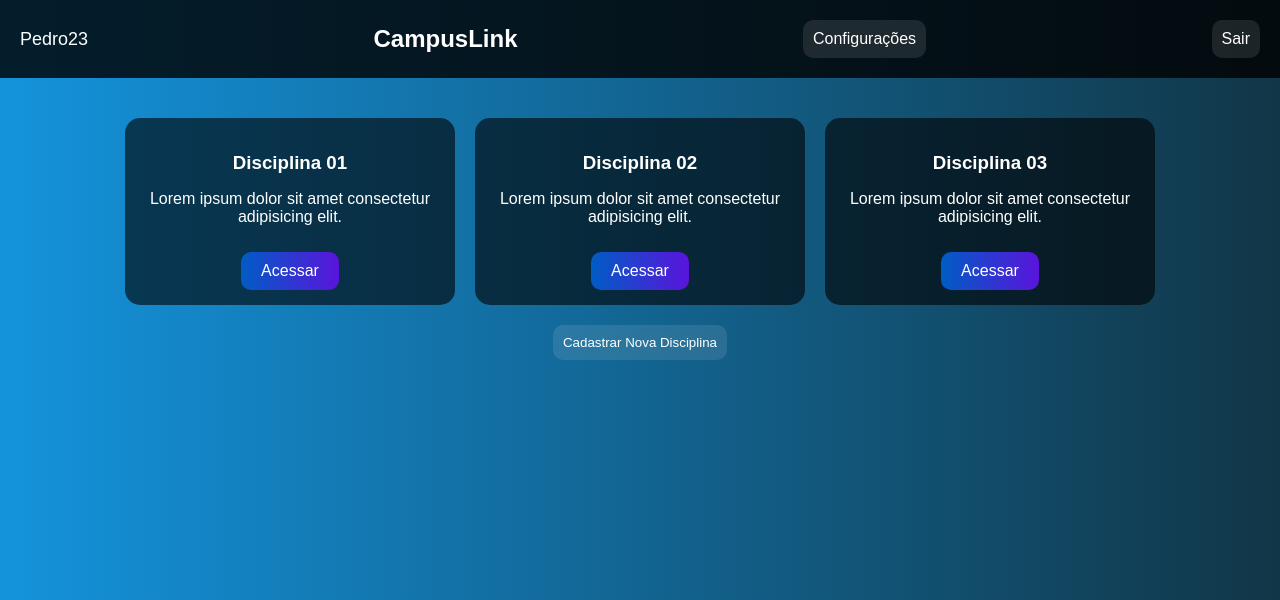
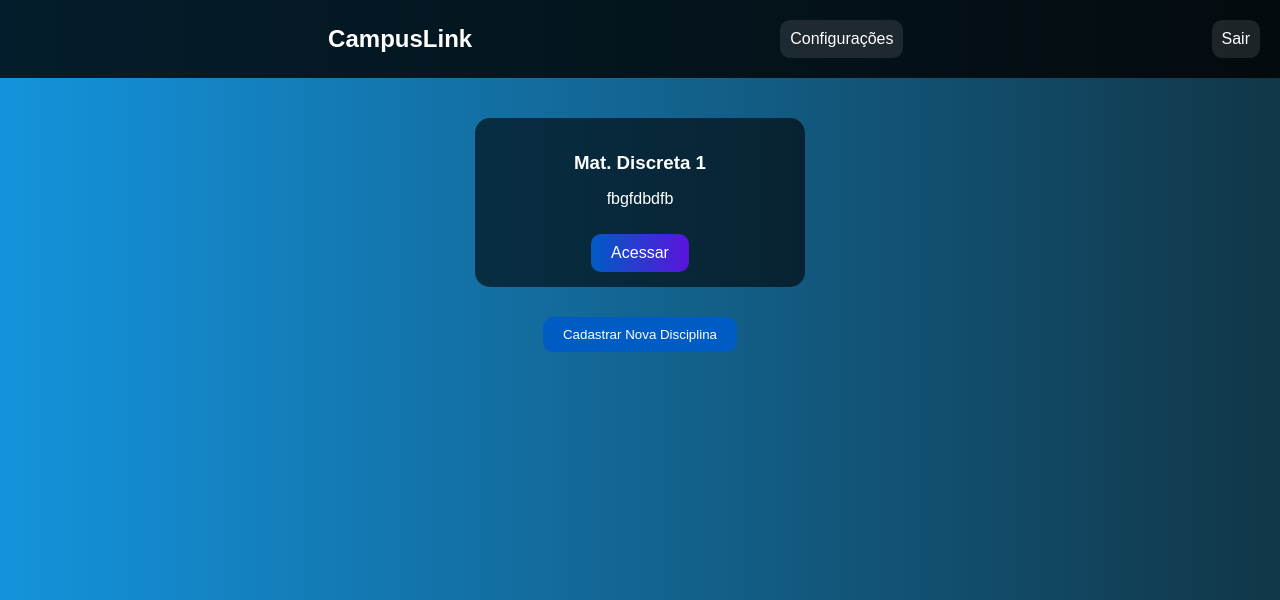
Before and after one commit to Pedrr01/projeto02-UFRPE, a Flask app: page /feed in a window 1280 px wide. Shown: the top 600 px of the page. Run offline with Flask 3, Linux system fonts and the light colour scheme; a user stored in the database is signed in; data comes from the database, SQL or seed files in the repository; both versions use the stored data as it was after the commit.

Commit message:
corrigindo erros

```diff
--- a/app.py
+++ b/app.py
@@ -7,6 +7,11 @@ app.secret_key = '1110'
 
 def get_db_connection():
     conn = sqlite3.connect(os.path.join('database', 'users.db'))
+    conn.row_factory = sqlite3.Row
+    return conn
+
+def get_disciplina_db_connection():
+    conn = sqlite3.connect(os.path.join('database', 'disciplinas.db'))
     conn.row_factory = sqlite3.Row
     return conn
 
@@ -25,7 +30,6 @@ def register():
         conn = get_db_connection()
         cursor = conn.cursor()
 
-        # Verificar se o e-mail já está cadastrado
         cursor.execute('SELECT * FROM users WHERE email = ?', (email,))
         user = cursor.fetchone()
 
@@ -60,26 +64,33 @@ def login():
     conn.close()
 
     if user:
-        session['user_id'] = user['id']  # Armazenar o ID do usuário na sessão
-        if email == 'adm@ufrpe.br':
-            return redirect(url_for('admin'))
+        session['user_id'] = user['id']
         return redirect(url_for('feed'))
     else:
         return render_template('index.html', error="Conta não cadastrada")
 
-@app.route('/feed')
+@app.route('/feed', methods=['GET', 'POST'])
 def feed():
     if 'user_id' not in session:
         return redirect(url_for('index'))
 
     user_id = session['user_id']
-    conn = get_db_connection()
+    conn = get_disciplina_db_connection()
     cursor = conn.cursor()
-    cursor.execute('SELECT * FROM users WHERE id = ?', (user_id,))
-    user = cursor.fetchone()
+
+    if request.method == 'POST':
+        nome = request.form.get('disciplina_name')
+        descricao = request.form.get('disciplina_desc')
+
+        if nome:
+            cursor.execute('INSERT INTO disciplinas (nome, descricao) VALUES (?, ?)', (nome, descricao))
+            conn.commit()
+
+    cursor.execute('SELECT * FROM disciplinas')
+    disciplinas = cursor.fetchall()
     conn.close()
 
-    return render_template('feed.html', user=user)
+    return render_template('feed.html', user=user_id, disciplinas=disciplinas)
 
 @app.route('/dashboard/<int:user_id>', methods=['GET', 'POST'])
 def dashboard(user_id):
@@ -129,7 +140,6 @@ def admin():
     conn = get_db_connection()
     cursor = conn.cursor()
 
-    # Verificar se o usuário logado é o administrador
     cursor.execute('SELECT * FROM users WHERE id = ?', (session['user_id'],))
     user = cursor.fetchone()
 
@@ -155,7 +165,7 @@ def admin_login():
     password = request.form['password']
 
     if email == 'adm@ufrpe.br' and password == 'adm':
-        session['user_id'] = 1  # ID do admin, ajuste conforme necessário
+        session['user_id'] = 1  # ID do admin
         return redirect(url_for('admin'))
     else:
         return redirect(url_for('index', error="Credenciais inválidas"))
--- a/templates/feed.html
+++ b/templates/feed.html
@@ -39,7 +39,7 @@
             cursor: pointer;
             color: white;
             transition: background-color 0.3s;
-            text-decoration: none; /* Remover sublinhado */
+            text-decoration: none;
         }
         .settings-btn:hover {
             background-color: rgba(255, 255, 255, 0.2);
@@ -91,22 +91,43 @@
             display: none;
             margin-top: 10px;
         }
-        .disciplina-input input {
+        .disciplina-input input,
+        .disciplina-input textarea {
             padding: 10px;
             width: 300px;
-            border-radius: 5px;
+            border-radius: 10px;
             border: 1px solid #ccc;
+            margin: 10px auto; /* Centraliza e espaça os inputs */
+            display: block; /* Faz com que os inputs fiquem em bloco */
+            transition: border-color 0.3s;
+        }
+        .disciplina-input input:focus,
+        .disciplina-input textarea:focus {
+            border-color: rgb(0, 92, 197);
+            outline: none;
         }
         .disciplina-input button {
             padding: 10px 20px;
             border: none;
             background-color: rgb(0, 92, 197);
             color: white;
-            border-radius: 5px;
+            border-radius: 10px;
             cursor: pointer;
-            margin-left: 10px;
+            margin-top: 10px;
         }
         .disciplina-input button:hover {
+            background-color: rgb(0, 80, 172);
+        }
+        .show-input-btn {
+            padding: 10px 20px;
+            border: none;
+            background-color: rgb(0, 92, 197);
+            color: white;
+            border-radius: 10px;
+            cursor: pointer;
+            margin-top: 10px;
+        }
+        .show-input-btn:hover {
             background-color: rgb(0, 80, 172);
         }
     </style>
@@ -116,28 +137,26 @@
         }
 
         function addDisciplina() {
-            // Obter o nome da nova disciplina
-            var disciplinaNome = document.querySelector('.disciplina-input input').value;
+            var disciplinaNome = document.querySelector('#disciplina-name').value;
+            var disciplinaDesc = document.querySelector('#disciplina-desc').value;
 
             if (disciplinaNome.trim() === "") {
                 alert("O nome da disciplina não pode estar vazio.");
                 return;
             }
 
-            // Criar um novo elemento de disciplina
             var newDisciplina = document.createElement('div');
             newDisciplina.className = 'disciplina';
             newDisciplina.innerHTML = `
                 <h3>${disciplinaNome}</h3>
-                <p>Lorem ipsum dolor sit amet consectetur adipisicing elit.</p>
+                <p>${disciplinaDesc}</p>
                 <a href="disciplina.html">Acessar</a>
             `;
 
-            // Adicionar a nova disciplina ao feed
             document.querySelector('.feed').appendChild(newDisciplina);
-
-            // Limpar o campo de entrada
-            document.querySelector('.disciplina-input input').value = '';
+            document.querySelector('#disciplina-name').value = '';
+            document.querySelector('#disciplina-desc').value = '';
+            document.getElementById('disciplina-input').style.display = 'none';
         }
     </script>
 </head>
@@ -150,26 +169,19 @@
     </div>
     <div class="container">
         <div class="feed">
-            <div class="disciplina">
-                <h3>Disciplina 01</h3>
-                <p>Lorem ipsum dolor sit amet consectetur adipisicing elit.</p>
-                <a href="disciplina.html">Acessar</a>
-            </div>
-            <div class="disciplina">
-                <h3>Disciplina 02</h3>
-                <p>Lorem ipsum dolor sit amet consectetur adipisicing elit.</p>
-                <a href="disciplina.html">Acessar</a>
-            </div>
-            <div class="disciplina">
-                <h3>Disciplina 03</h3>
-                <p>Lorem ipsum dolor sit amet consectetur adipisicing elit.</p>
-                <a href="disciplina.html">Acessar</a>
-            </div>
+            {% for disciplina in disciplinas %}
+                <div class="disciplina">
+                    <h3>{{ disciplina['nome'] }}</h3>
+                    <p>{{ disciplina['descricao'] }}</p>
+                    <a href="#">Acessar</a>
+                </div>
+            {% endfor %}
         </div>
         <div class="add-disciplina-container">
-            <button class="settings-btn" onclick="showDisciplinaInput()">Cadastrar Nova Disciplina</button>
+            <button class="show-input-btn" onclick="showDisciplinaInput()">Cadastrar Nova Disciplina</button>
             <div id="disciplina-input" class="disciplina-input">
-                <input type="text" placeholder="Nome da Disciplina">
+                <input type="text" id="disciplina-name" placeholder="Nome da Disciplina">
+                <textarea id="disciplina-desc" placeholder="Descrição"></textarea>
                 <button onclick="addDisciplina()">Cadastrar</button>
             </div>
         </div>
```
Also changed, not shown: criar_bd_disciplinas.py (added, +27 -0 lines), discbd.py (added, +30 -0 lines), database/disciplinas.db (added), database/users.db.
